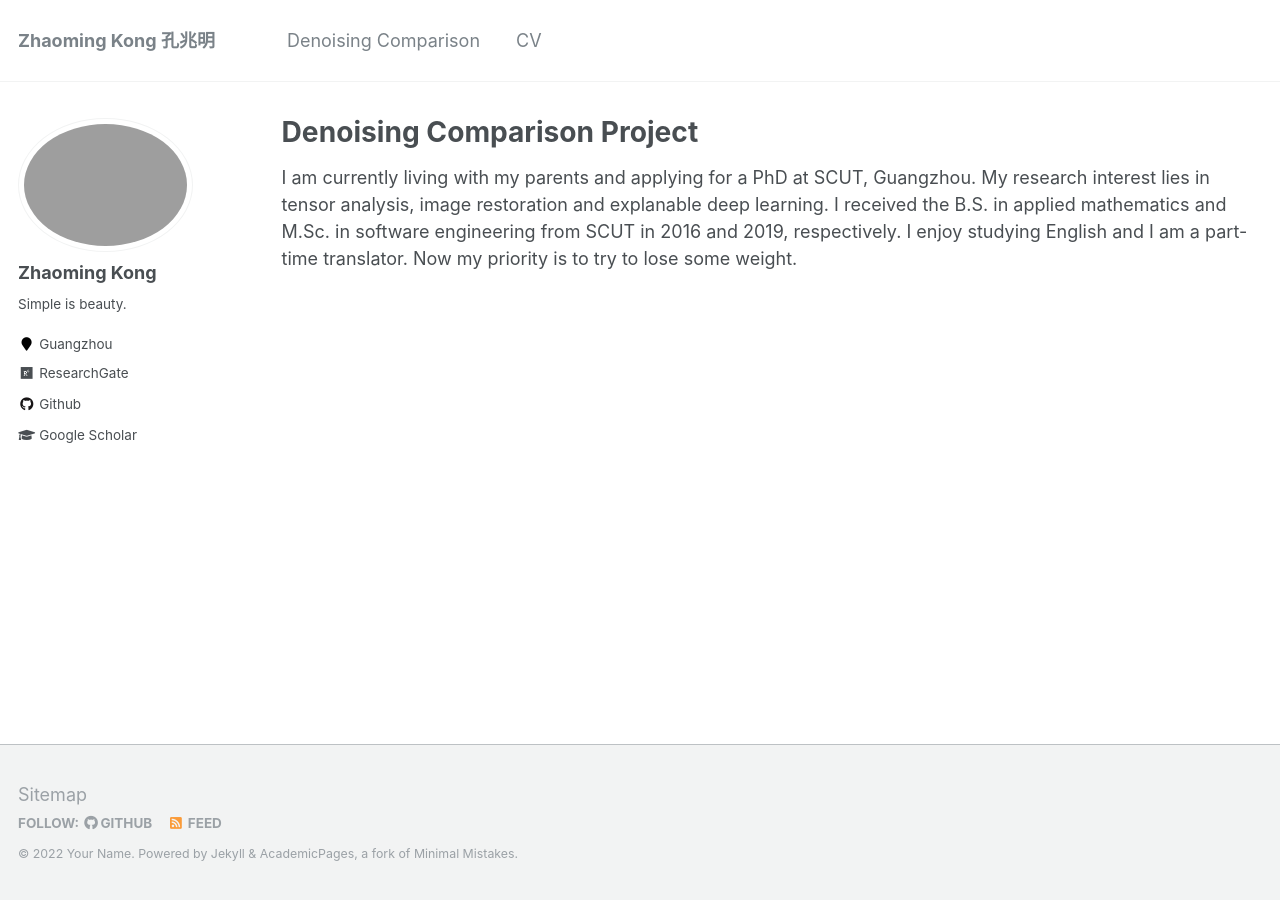
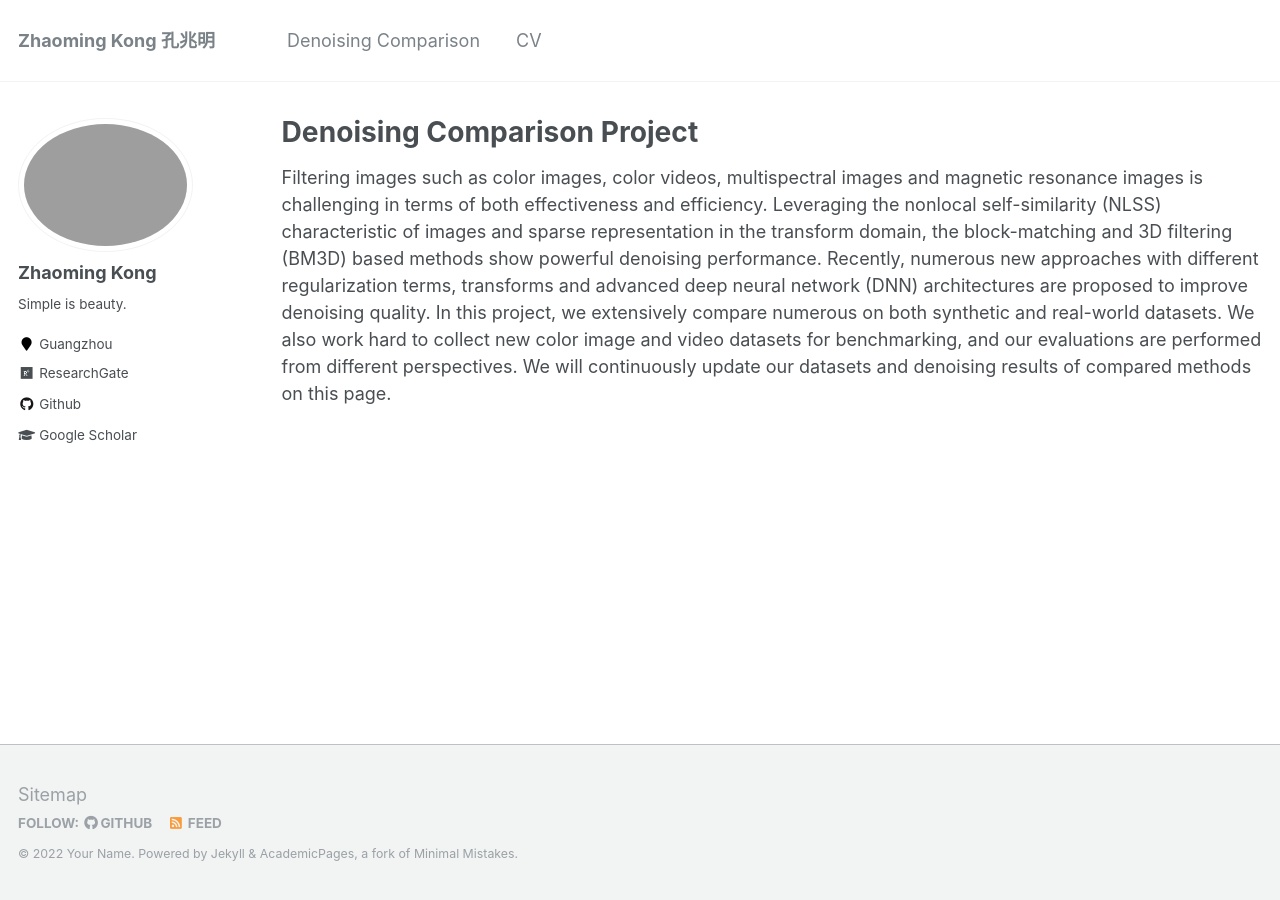
Before and after one commit to ZhaomingKong/ZhaomingKong.github.io, a Jekyll site: the page built from _pages/denoising-comparison-project.md, in a window 1280 px wide. Built offline with Jekyll 4.4.1, drawn with Linux system fonts in a browser that asks for light colours.

Commit message:
Update denoising-comparison-project.md

```diff
--- a/_pages/denoising-comparison-project.md
+++ b/_pages/denoising-comparison-project.md
@@ -8,4 +8,4 @@ author_profile: true
 
 {% include base_path %}
 
-I am currently living with my parents and applying for a PhD at SCUT, Guangzhou. My research interest lies in tensor analysis, image restoration and explanable deep learning. I received the B.S. in applied mathematics and M.Sc. in software engineering from SCUT in 2016 and 2019, respectively. I enjoy studying English and I am a part-time translator. Now my priority is to try to lose some weight.
+Filtering images such as color images, color videos, multispectral images and magnetic resonance images is challenging in terms of both effectiveness and efficiency. Leveraging the nonlocal self-similarity (NLSS) characteristic of images and sparse representation in the transform domain, the block-matching and 3D filtering (BM3D) based methods show powerful denoising performance. Recently, numerous new approaches with different regularization terms, transforms and advanced deep neural network (DNN) architectures are proposed to improve denoising quality. In this project, we extensively compare numerous on both synthetic and real-world datasets. We also work hard to collect new color image and video datasets for benchmarking, and our evaluations are performed from different perspectives. We will continuously update our datasets and denoising results of compared methods on this page.
```
